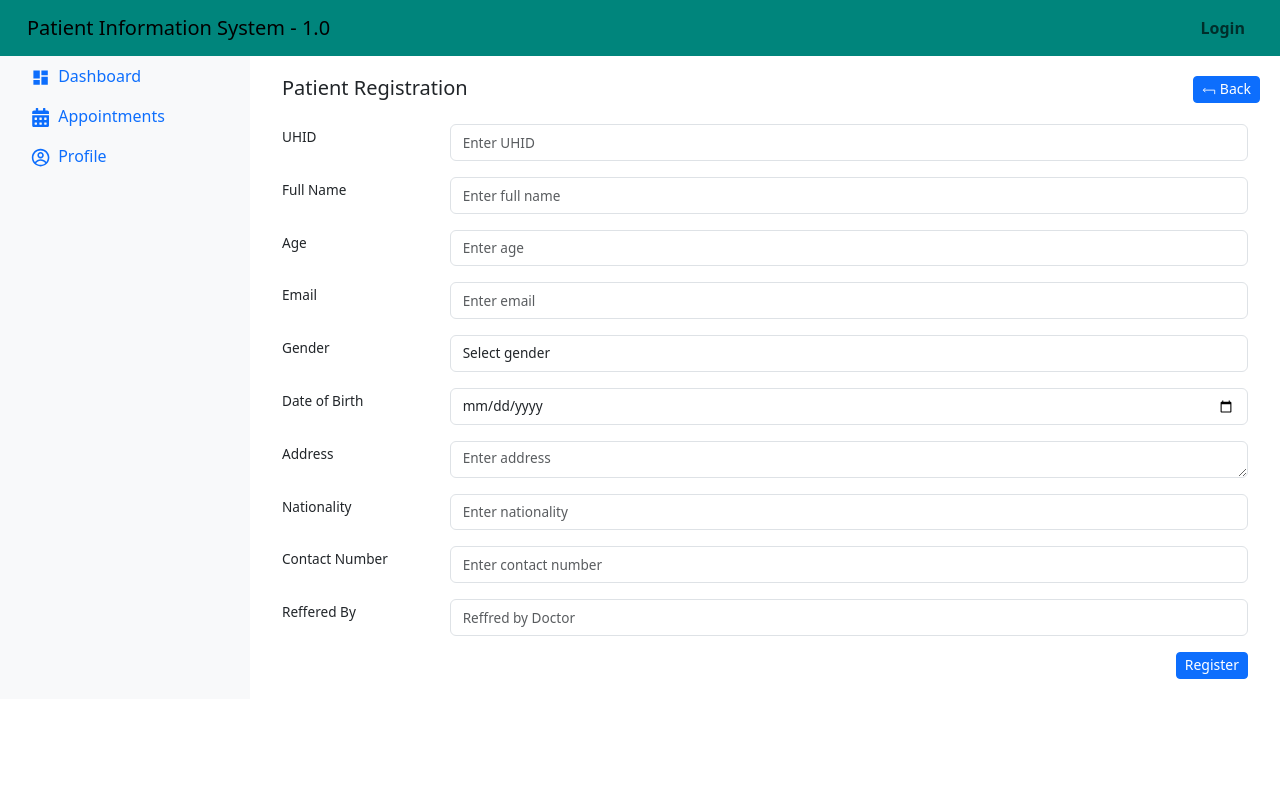
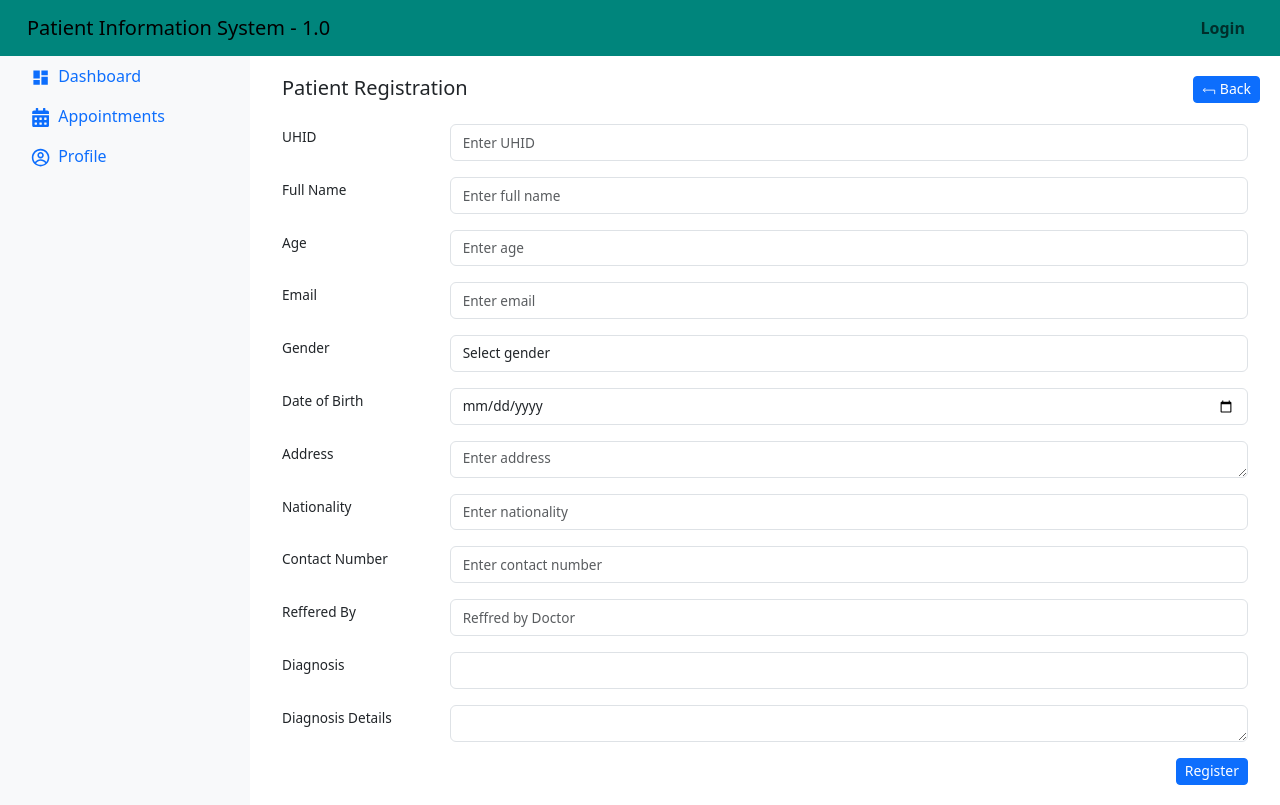
Before and after one commit to AbhaySmaran/Doctor_appointment_System, a React (Vite) app in the folder frontend/: page /dashboard/patient/registration in a window 1280 px wide. Built offline with nearby package versions, Linux system fonts and the light colour scheme.

Commit message:
updated commit

```diff
--- a/frontend/src/pages/PatientList.jsx
+++ b/frontend/src/pages/PatientList.jsx
@@ -30,6 +30,7 @@ const PatientList = () => {
     const [showReportUploadModal, setShowReportUploadModal] = useState(false);
     const [showAppointmentModal, setShowAppointmentModal] = useState(false);
     const [showPrescriptionUploadModal, setShowPrescriptionUploadModal] = useState(false);
+    const [showDiagnosisModal, setShowDiagnosisModal] = useState(false);
     const [appointmentDate, setAppointmentDate] = useState('')
     const [showStatusModal, setShowStatusModal] = useState(false);
     const [formData, setFormData] = useState({
@@ -42,7 +43,9 @@ const PatientList = () => {
         address: '',
         contact_no: '',
         status: '',
-        reffered_by: ''
+        reffered_by: '',
+        diagnosis:'',
+        diagnosis_details: ''
     });
     const [reportFile, setReportFile] = useState(null);
     const [test, setTest] = useState('');
@@ -90,7 +93,9 @@ const PatientList = () => {
             address: patient.address || "",
             contact_no: patient.contact_no || "",
             status: patient.status || "",
-            reffered_by: patient.reffered_by || ""
+            reffered_by: patient.reffered_by || "",
+            diagnosis: patient.diagnosis || "",
+            diagnosis_details: patient.diagnosis_details || ""
         });
     };
 
@@ -121,6 +126,20 @@ const PatientList = () => {
             setUploadError(error.response.data)
         }
     };
+
+    const handleUpdateDiagnosis = async (pid) => {
+        try {
+            if (window.confirm("Are you sure you want to update diagnostics?")) {
+                await axios.put(`${url}/api/patient/${pid}/`, formData);
+                await fetchPatients();
+                setShowDiagnosisModal(false);
+            }
+        } catch (error) {
+            console.error('Error updating patient diagnostics:', error);
+
+        }
+    };
+
 
     const handleArchive = async (pid) => {
         try {
@@ -462,6 +481,13 @@ const PatientList = () => {
                                     <p><strong>Address:</strong> {selectedPatient.address}</p>
                                     <p><strong>Contact:</strong> {selectedPatient.contact_no}</p>
                                     <p><strong>Reffered By:</strong> {selectedPatient.reffered_by}</p>
+                                    {/* <p><strong>Diagnosis:</strong> {selectedPatient.diagnosis}</p>
+                                    <p><strong>Diagnosis Details:</strong> {selectedPatient.diagnosis_details}</p> */}
+                                    <div className="diagnostics-section">
+                                        <h5 style={{ textDecoration: 'underline' }}>Diagnostics</h5>
+                                        <p><strong>Diagnosis:</strong> {selectedPatient.diagnosis}</p>
+                                        <p><strong>Diagnosis Details:</strong> {selectedPatient.diagnosis_details}</p>
+                                    </div>
                                     <div className="btn-grp">
                                         <button
                                             className="btn btn-primary btn-sm"
@@ -502,11 +528,23 @@ const PatientList = () => {
                                         >
                                             <CiFileOn /> View Prescription
                                         </button>
-                                        <button
+                                        {/* <button
                                             className="btn btn-primary btn-sm"
                                             onClick={() => setShowFollowUpModal(true)}
                                         >
                                             <MdEmail /> Follow Up Email
+                                        </button> */}
+                                        <button
+                                            className="btn btn-primary btn-sm"
+                                            onClick={() => setShowDiagnosisModal(true)}
+                                        >
+                                            <MdEmail /> Diagnosis
+                                        </button>
+                                        <button
+                                            className="btn btn-primary btn-sm"
+                                            onClick={() => handleViewHistory(selectedPatient)}
+                                        >
+                                            <MdOutlineManageHistory /> History
                                         </button>
                                         <button
                                             className="btn btn-primary btn-sm"
@@ -514,12 +552,7 @@ const PatientList = () => {
                                         >
                                             <GrStatusUnknown /> Status
                                         </button>
-                                        <button
-                                            className="btn btn-primary btn-sm"
-                                            onClick={() => handleViewHistory(selectedPatient)}
-                                        >
-                                            <MdOutlineManageHistory /> History
-                                        </button>
+
                                         <button
                                             className="btn btn-primary btn-sm"
                                             onClick={() => handleArchive(selectedPatient.id)}
@@ -941,6 +974,61 @@ const PatientList = () => {
 
                 {/* can be remove later */}
 
+                {showDiagnosisModal && (
+                    <div className="modal show" style={{ display: 'block' }}>
+                        <div className="modal-dialog">
+                            <div className="modal-content">
+                                <div className="modal-header">
+                                    <h5 className="modal-title">Update Diagnostics</h5>
+                                    <button type="button" className="close" onClick={() => setShowDiagnosisModal(false)}>
+                                        <span>&times;</span>
+                                    </button>
+                                </div>
+                                <div className="modal-body">
+                                    <form>
+                                    <div className="row aligns-item-center">
+                                            <div className='col-md-2'><label >Diagnosis</label></div>
+                                            <div className='col-md-10'>
+                                                <input
+                                                    type="text"
+                                                    className="form-control"
+                                                    value={formData.diagnosis}
+                                                    onChange={(e) => setFormData({ ...formData, diagnosis: e.target.value })}
+
+                                                />
+                                                {/* <div className='invalid-feedback'>
+                                                    {uploadError.contact_no && <p>This field is required</p>}
+                                                </div> */}
+                                            </div>
+
+                                        </div>
+                                        <br/>
+                                        <div className="row aligns-item-center">
+                                            <div className='col-md-2'><label>Diagnosis Details</label></div>
+                                            <div className='col-md-10'>
+                                                <textarea
+                                                    type="text"
+                                                    className="form-control"
+                                                    value={formData.diagnosis_details}
+                                                    onChange={(e) => setFormData({ ...formData, diagnosis_details: e.target.value })}
+                                                />
+                                            </div>
+                                        </div>
+                                    </form>
+                                </div>
+                                <div className="modal-footer">
+                                    <button type="button" className="btn btn-primary" onClick={()=>handleUpdateDiagnosis()}>
+                                        Update
+                                    </button>
+                                    <button type="button" className="btn btn-primary" onClick={() => setShowDiagnosisModal(false)}>
+                                        Cancel
+                                    </button>
+                                </div>
+                            </div>
+                        </div>
+                    </div>
+                )}
+
             </div>
         </div >
     );
--- a/frontend/src/pages/PatientReg.jsx
+++ b/frontend/src/pages/PatientReg.jsx
@@ -17,7 +17,9 @@ const PatientReg = () => {
         address: '',
         nationality: '',
         contactNo: '',
-        refferedBy:''
+        refferedBy:'',
+        diagnosis: '',
+        diagnosis_details: ''
     });
 
     const navigate = useNavigate();
@@ -298,7 +300,7 @@ const PatientReg = () => {
 
                     <div className="row mb-3" id='form-row'>
                         <div className="col-md-2">
-                            <label htmlFor="contactNo" className="form-label">Reffered By</label>
+                            <label className="form-label">Reffered By</label>
                         </div>
                         <div className="col-md-10">
                             <input
@@ -308,6 +310,38 @@ const PatientReg = () => {
                                 value={formData.refferedBy}
                                 onChange={handleChange}
                                 placeholder="Reffred by Doctor"
+
+                            />
+                        </div>
+                    </div>
+
+                    <div className="row mb-3" id='form-row'>
+                        <div className="col-md-2">
+                            <label className="form-label">Diagnosis</label>
+                        </div>
+                        <div className="col-md-10">
+                            <input
+                                type="text"
+                                className="form-control"
+                                name="diagnosis"
+                                value={formData.diagnosis}
+                                onChange={handleChange}
+
+                            />
+                        </div>
+                    </div>
+
+                    <div className="row mb-3" id='form-row'>
+                        <div className="col-md-2">
+                            <label className="form-label">Diagnosis Details</label>
+                        </div>
+                        <div className="col-md-10">
+                            <textarea
+                                type="text"
+                                className="form-control"
+                                name="diagnosis_details"
+                                value={formData.diagnosis_details}
+                                onChange={handleChange}
 
                             />
                         </div>
--- a/frontend/src/test/Practice.jsx
+++ b/frontend/src/test/Practice.jsx
@@ -6,16 +6,27 @@ const Practice = () => {
     const [patients, setPatients] = useState([]);
     const baseUrl = localStorage.getItem('url');
 
-    const fetchPatients = async()=>{
-        const res = await fetch(`${baseUrl}/api/patients/`);
-        const data = res.json();
-        setPatients(data);
+    // const fetchPatients = async()=>{
+    //     const res = await fetch(`${baseUrl}/api/patients/`);
+    //     const data = res.json();
+    //     setPatients(data);
+    // }
+    // console.log(patients);
+    // // fetchPatients();
+    // useEffect(()=>{
+    //     fetchPatients();
+    // },[])
+
+    function fetchPatients(){
+        axios.get(`${baseUrl}/api/patients/`)
+        .then((res)=>{
+            console.log(res.data);
+            setPatients(res.data);
+        })
+        .catch((err)=>{
+            console.log(err);
+        })
     }
-    console.log(patients);
-    // fetchPatients();
-    useEffect(()=>{
-        fetchPatients();
-    },[])
 
     return (
         <div>
```
Also changed, not shown: 1 other file (tests, documents, lock files or other folders).
